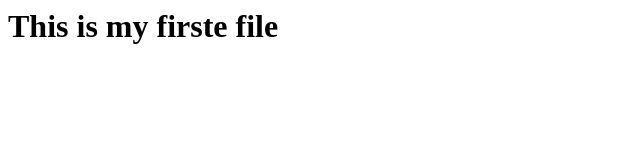
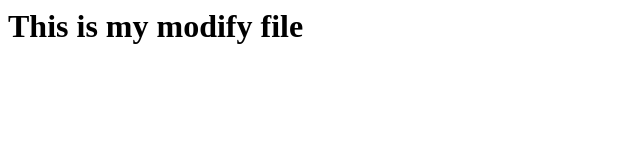
Before and after one commit to sony1011/git-demo, a plain HTML site: page index.html in a window 1280 px wide. Shown: the whole page, without its empty margins (0-640 px from the left). Drawn offline with Linux system fonts and the light colour scheme.

Commit message:
file modified

```diff
--- a/index.html
+++ b/index.html
@@ -1 +1 @@
-<h1> This is my firste file </h1>
+<h1> This is my modify file </h1>
```
